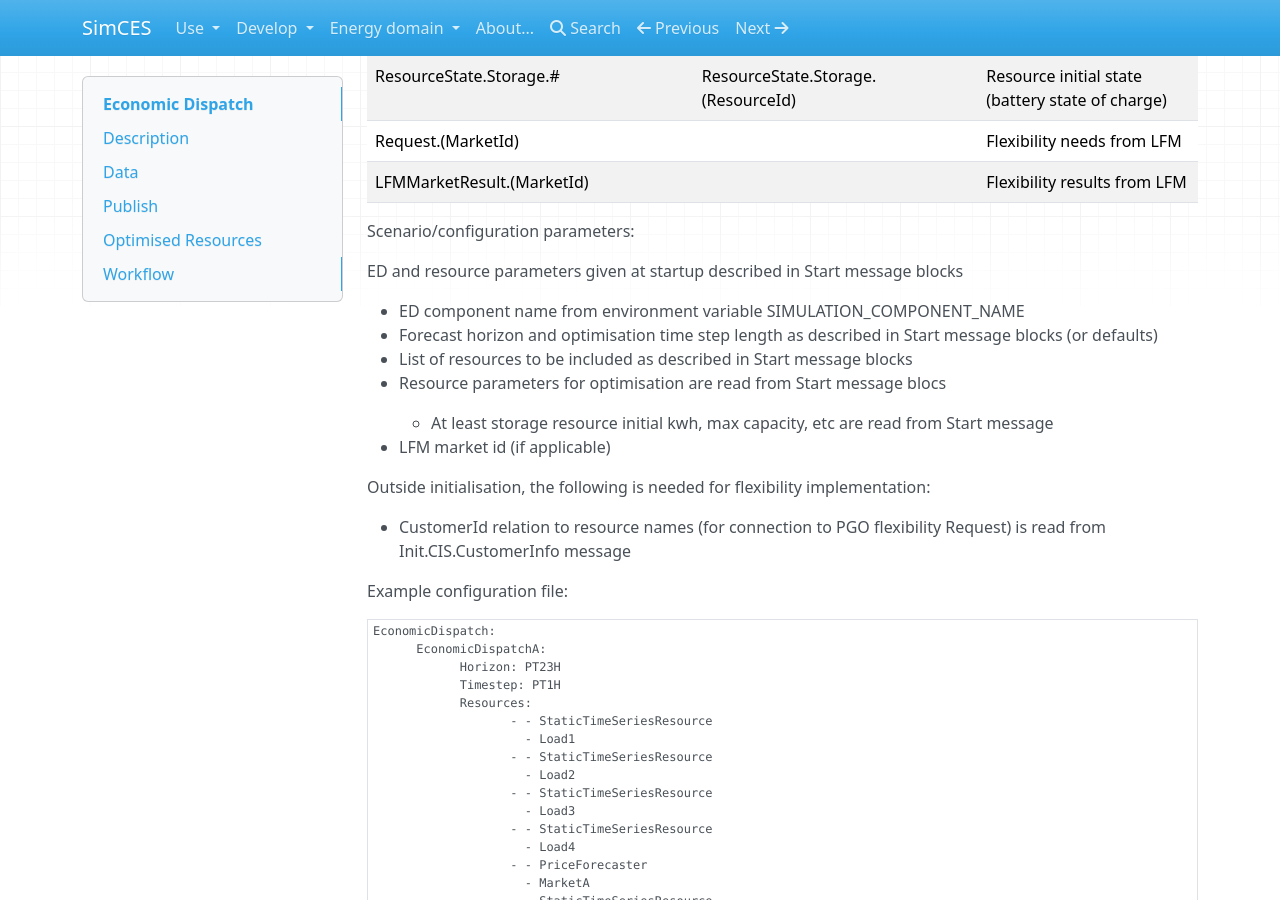
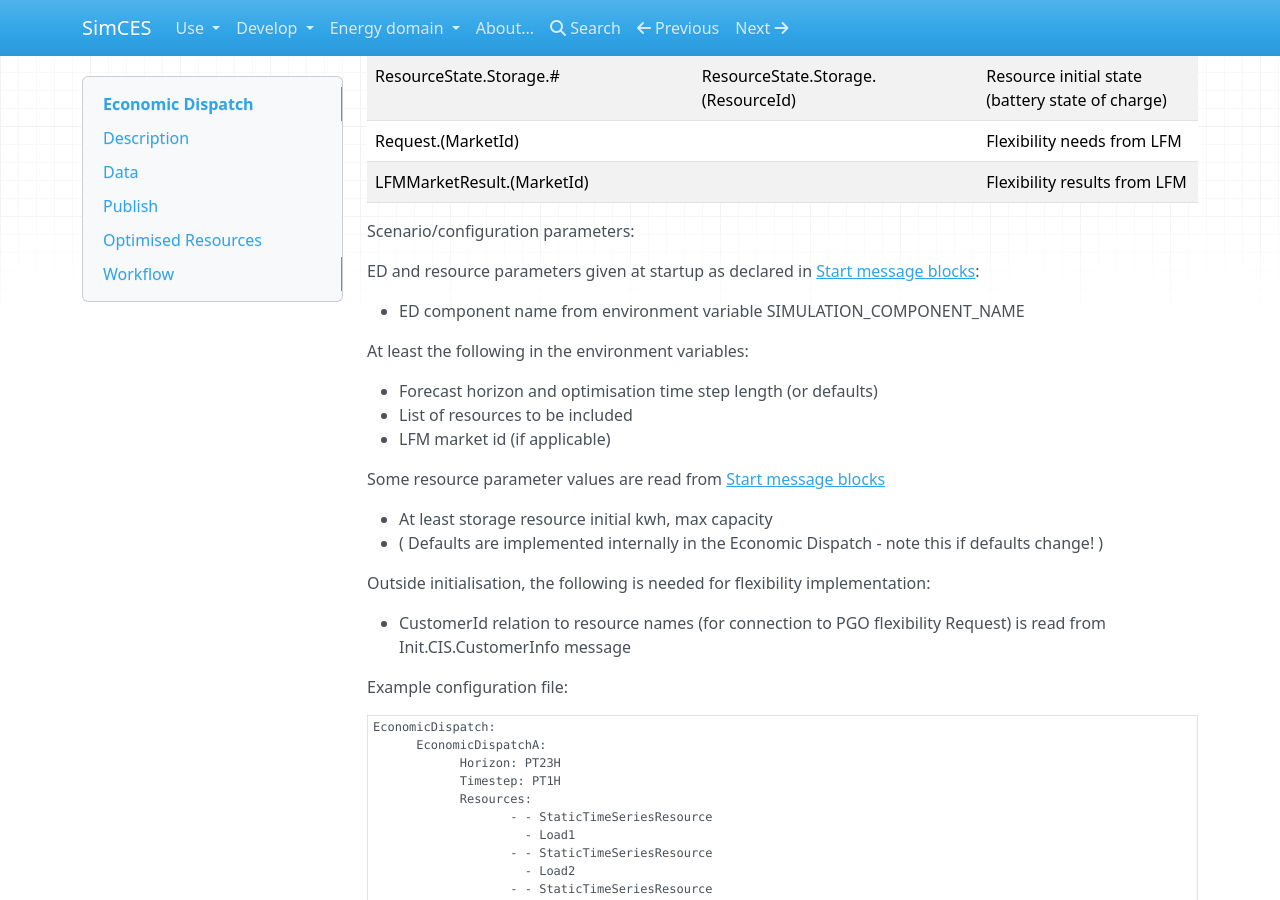
Before and after one commit to simcesplatform/simcesplatform.github.io, an MkDocs documentation site: the page built from markdown/energy_economicdispatch.md, in a window 1280 px wide and 900 px high, scrolled down 470 px. Built offline with MkDocs 1.6.1, drawn with Linux system fonts in a browser that asks for light colours; nearby versions of some CDN libraries; library files that are not in the unit come from our copies.

Commit message:
Update to ED initialisation

```diff
--- a/markdown/energy_economicdispatch.md
+++ b/markdown/energy_economicdispatch.md
@@ -18,16 +18,20 @@ Input for optimisation
 
 Scenario/configuration parameters:
 
-ED and resource parameters given at startup described in Start message blocks
+ED and resource parameters given at startup as declared in [Start message blocks](energy_msg-startmessageblocks.md):
 
 - ED component name from environment variable SIMULATION_COMPONENT_NAME
-- Forecast horizon and optimisation time step length as described in Start message blocks (or defaults)
-- List of resources to be included as described in Start message blocks
-- Resource parameters for optimisation are read from Start message blocs
 
-    - At least storage resource initial kwh, max capacity, etc are read from Start message
+At least the following in the environment variables:
 
+- Forecast horizon and optimisation time step length (or defaults)
+- List of resources to be included
 - LFM market id (if applicable)
+
+Some resource parameter values are read from [Start message blocks](energy_msg-startmessageblocks.md)
+
+- At least storage resource initial kwh, max capacity
+- ( Defaults are implemented internally in the Economic Dispatch - note this if defaults change! )
 
 Outside initialisation, the following is needed for flexibility implementation:
 
```
